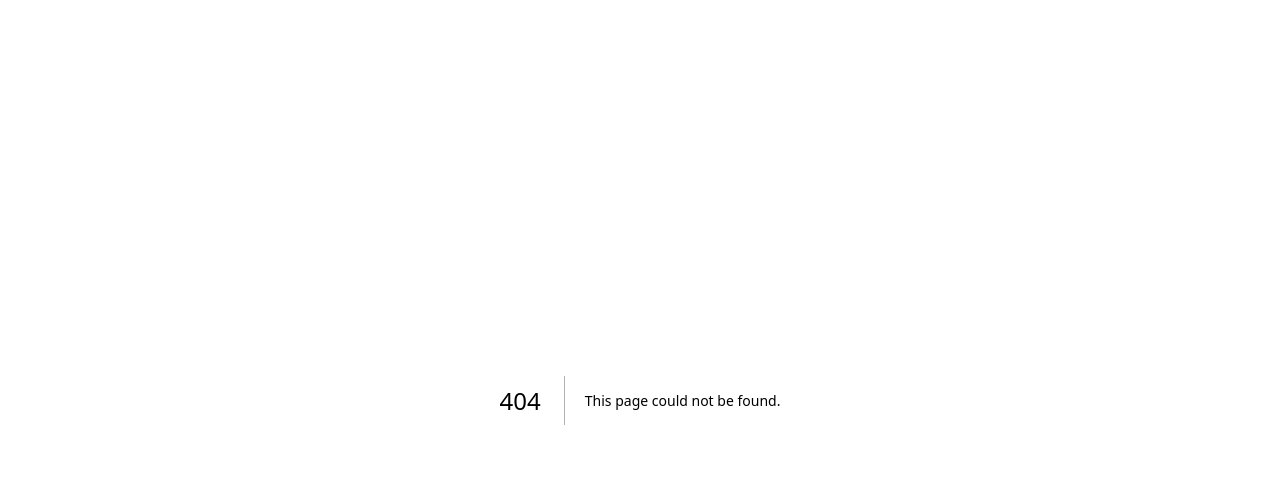
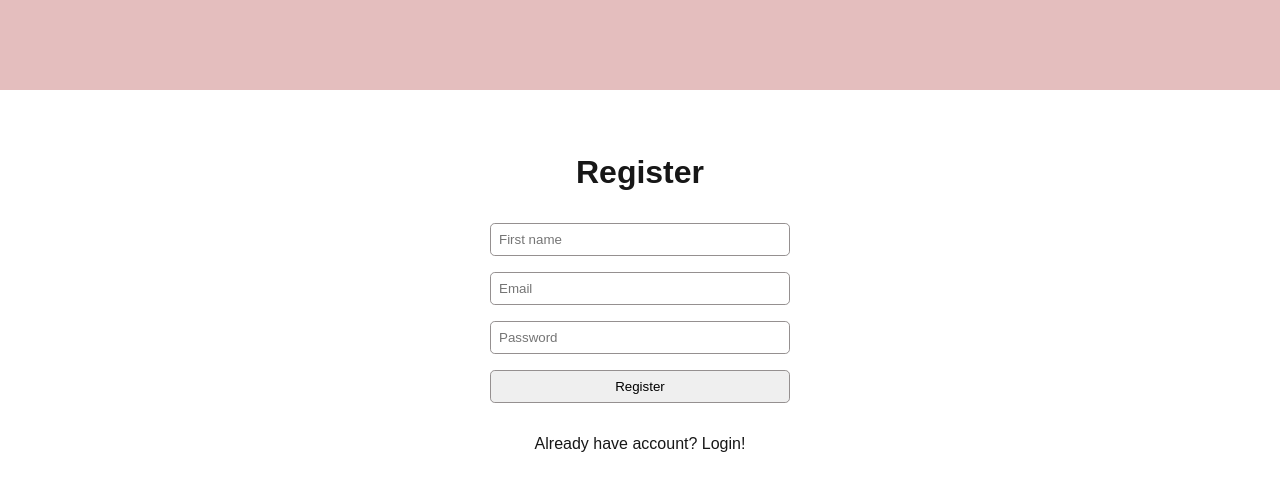
Before and after one commit to sauginte/boardgames-app, a Next.js app: page /register in a window 1280 px wide. Before the commit this address had no page. Shown: the top 490 px of the page. Built offline with nearby package versions, Linux system fonts and the light colour scheme.

Commit message:
Added registration form and main page

```diff
--- a/components/LoginForm/LoginForm.tsx
+++ b/components/LoginForm/LoginForm.tsx
@@ -36,7 +36,7 @@ const LoginForm = () => {
 
   return (
     <div className={styles.container}>
-      <h1>BoardGame App</h1>
+      <h1>Login</h1>
       <div className={styles.form}>
         <input
           type="text"
@@ -53,6 +53,7 @@ const LoginForm = () => {
         <button onClick={onLogin}>Login</button>
         {errorMessage && <p className={styles.error}>{errorMessage}</p>}
       </div>
+      <a href="/register">New here? Register now!</a>
     </div>
   );
 };
--- /dev/null
+++ b/components/RegisterForm/RegisterForm.tsx
@@ -0,0 +1,78 @@
+import { useState } from "react";
+import axios from "axios";
+import { useRouter } from "next/router";
+import Cookies from "js-cookie";
+import styles from "./styles.module.css";
+
+const RegisterForm = () => {
+  const [firstName, setFirstName] = useState("");
+  const [email, setEmail] = useState("");
+  const [password, setPassword] = useState("");
+  const [errorMessage, setErrorMessage] = useState("");
+
+  const router = useRouter();
+
+  const onRegister = async () => {
+    if (!firstName || !email || !password) {
+      setErrorMessage("All fields are required");
+      return;
+    }
+    const pattern = /^[^\s@]+@[^\s@]+\.[^\s@]+$/;
+
+    if (!pattern.test(email)) {
+      setErrorMessage("Provided email is not valid");
+    }
+    try {
+      const registerBody = {
+        firstName: firstName,
+        email: email,
+        password: password,
+      };
+
+      const response = await axios.post(
+        "http://localhost:3005/users",
+        registerBody
+      );
+
+      console.log(Cookies.set("user-jwt-token", response.data.jwt));
+      router.push("/main");
+      setErrorMessage("");
+    } catch (err) {
+      if (err.status === 409) {
+        setErrorMessage("This user already exists");
+      }
+      console.log(err);
+    }
+  };
+
+  return (
+    <div className={styles.container}>
+      <h1>Register</h1>
+      <div className={styles.form}>
+        <input
+          type="text"
+          placeholder="First name"
+          value={firstName}
+          onChange={(e) => setFirstName(e.target.value)}
+        />
+        <input
+          type="text"
+          placeholder="Email"
+          value={email}
+          onChange={(e) => setEmail(e.target.value)}
+        />
+        <input
+          type="password"
+          placeholder="Password"
+          value={password}
+          onChange={(e) => setPassword(e.target.value)}
+        />
+        <button onClick={onRegister}>Register</button>
+      </div>
+      <a href="/login">Already have account? Login!</a>
+      {errorMessage && <p className={styles.error}>{errorMessage}</p>}
+    </div>
+  );
+};
+
+export default RegisterForm;
--- /dev/null
+++ b/components/RegisterForm/styles.module.css
@@ -0,0 +1,30 @@
+.container {
+  display: flex;
+  flex-direction: column;
+  justify-content: center;
+  align-items: center;
+  margin-top: 4rem;
+  gap: 2rem;
+}
+.form {
+  display: flex;
+  flex-direction: column;
+  gap: 1rem;
+}
+.form input {
+  padding: 0.5rem;
+  width: 300px;
+  border: 1px solid rgb(149, 144, 144);
+  border-radius: 0.3rem;
+}
+.form button {
+  padding: 0.5rem;
+  width: 300px;
+  border: 1px solid rgb(149, 144, 144);
+  border-radius: 0.3rem;
+}
+.error {
+  font-size: 12px;
+  font-weight: 600;
+  color: red;
+}
--- /dev/null
+++ b/pages/register/index.tsx
@@ -0,0 +1,13 @@
+import Header from "../../components/Header/Header";
+import RegisterForm from "../../components/RegisterForm/RegisterForm";
+
+const index = () => {
+  return (
+    <div>
+      <Header />
+      <RegisterForm />
+    </div>
+  );
+};
+
+export default index;
```
Also changed, not shown: components/Main/Main.tsx (added, +7 -0 lines), pages/main/index.tsx (added, +13 -0 lines), components/Main/styles.module.css (added).
